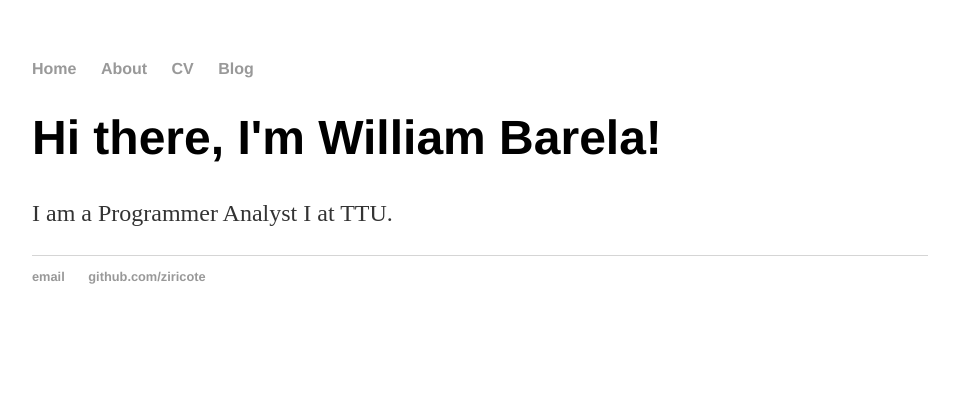
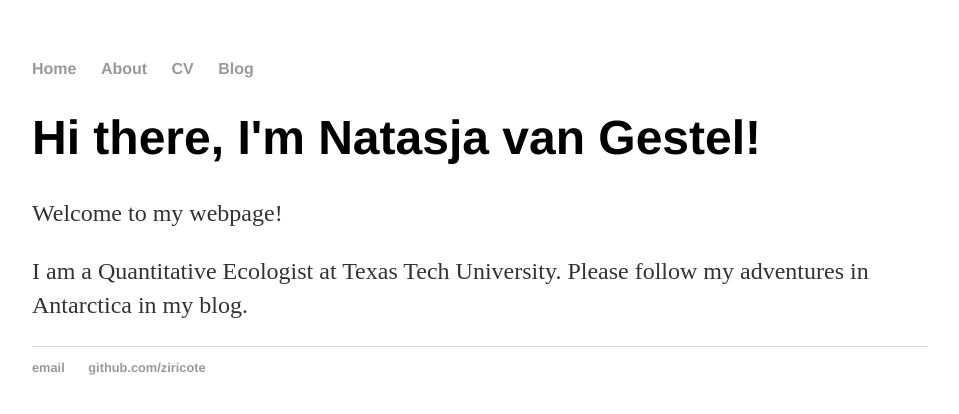
Before and after one commit to natasjaVgestel/natasjaVgestel.github.io, a Jekyll site: the page built from index.html, in a window 1280 px wide. Shown: the top 414 px of the page, without its empty margins (160-1119 px from the left). Built offline with Jekyll 4.4.1, drawn with Linux system fonts in a browser that asks for light colours.

Commit message:
Modified Home page

```diff
--- a/index.html
+++ b/index.html
@@ -3,6 +3,7 @@ layout: default
 title: William Barela, Programmer Analyst I
 ---
 <div class="blurb">
-    <h1>Hi there, I'm William Barela!</h1>
-      <p>I am a Programmer Analyst I at TTU.</p>
+    <h1>Hi there, I'm Natasja van Gestel!</h1>
+      <p>Welcome to my webpage!</p>
+      <p>I am a Quantitative Ecologist at Texas Tech University. Please follow my adventures in Antarctica in my blog.</p>
 </div><!-- /.blurb -->
```
